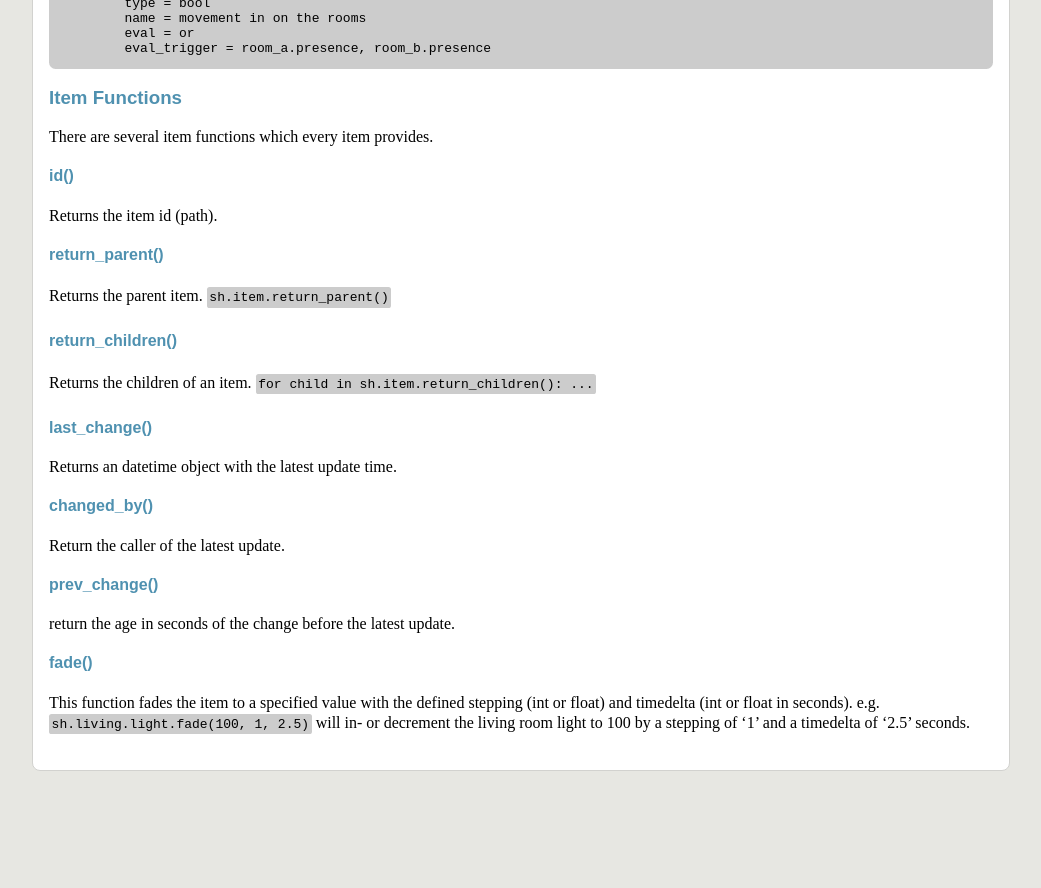
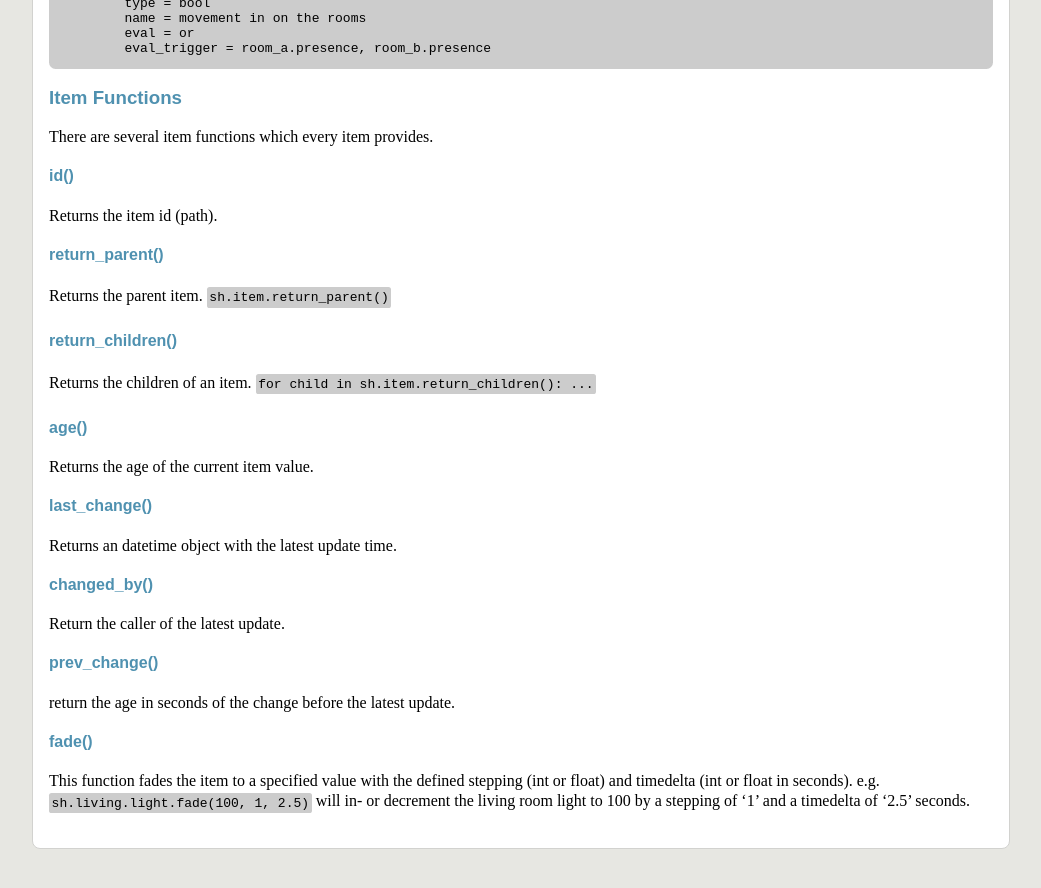
Before and after one commit to mknx/smarthome, a Jekyll site: the page built from config.md, in a window 1280 px wide and 900 px high, scrolled down 5169 px. Shown: the top 888 px of the window, without its empty margins (128-1169 px from the left). Built offline with Jekyll 4.4.1, drawn with Linux system fonts in a browser that asks for light colours; Markdown is read by kramdown in place of the engine named in the settings; before the commit the page ends 5991 px from its top, so only the background shows below that.

Commit message:
adding item age()

```diff
--- a/config.md
+++ b/config.md
@@ -278,6 +278,9 @@ Returns the parent item. `sh.item.return_parent()`
 #### return_children()
 Returns the children of an item. `for child in sh.item.return_children(): ...`
 
+#### age()
+Returns the age of the current item value.
+
 #### last_change()
 Returns an datetime object with the latest update time.
 
```
